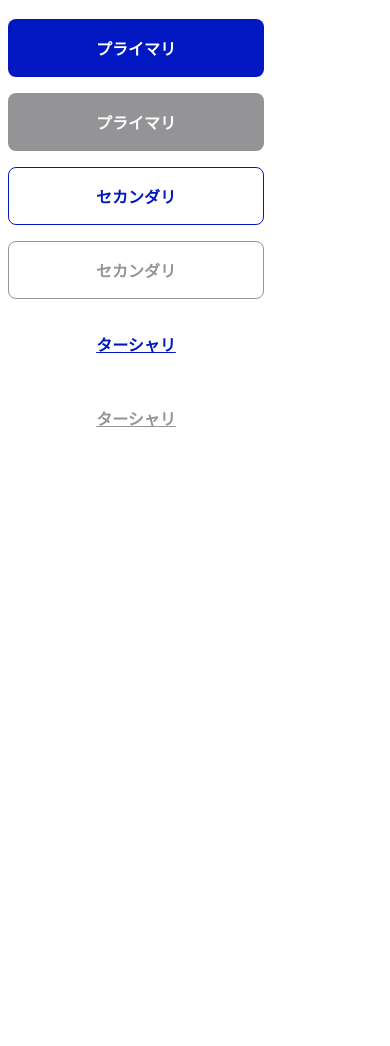
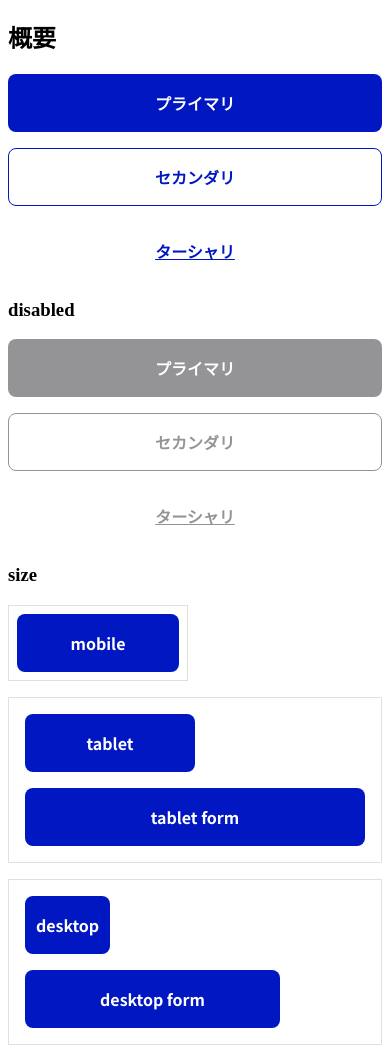
Before and after one commit to kenjiwilkins/dit, a website built with Vite: page index.html in a window 390 px wide. Shown: the part 70-1116 px from the top of the page. Before the commit the page ends 844 px from the top, so only its background shows below. Built offline with nearby package versions, Linux system fonts and the light colour scheme.

Commit message:
add sizes

```diff
--- a/index.html
+++ b/index.html
@@ -16,13 +16,31 @@
   </head>
   <body>
     <h1>ボタン</h1>
+    <h2>概要</h2>
     <div class="column">
       <dit-button>プライマリ</dit-button>
+      <dit-button color="secondary">セカンダリ</dit-button>
+      <dit-button color="tertiary">ターシャリ</dit-button>
+    </div>
+    <h3>disabled</h3>
+    <div class="column">
       <dit-button disabled>プライマリ</dit-button>
-      <dit-button color="secondary">セカンダリ</dit-button>
       <dit-button color="secondary" disabled> セカンダリ </dit-button>
-      <dit-button color="tertiary">ターシャリ</dit-button>
       <dit-button color="tertiary" disabled> ターシャリ </dit-button>
+    </div>
+    <h3>size</h3>
+    <div class="column">
+      <div class="mobile_div">
+        <dit-button media="mobile">mobile</dit-button>
+      </div>
+      <div class="tablet_div">
+        <dit-button media="tablet">tablet</dit-button>
+        <dit-button media="tablet" form="true">tablet form</dit-button>
+      </div>
+      <div class="desktop_div">
+        <dit-button media="desktop">desktop</dit-button>
+        <dit-button media="desktop form">desktop form</dit-button>
+      </div>
     </div>
   </body>
 </html>
--- a/src/dit-button.ts
+++ b/src/dit-button.ts
@@ -11,6 +11,7 @@ import { customElement, property } from "lit/decorators.js";
 import { classMap } from "lit/directives/class-map.js";
 
 type ButtonType = "primary" | "secondary" | "tertiary";
+type MediaType = "mobile" | "tablet" | "desktop";
 
 @customElement("dit-button")
 export class DitButton extends LitElement {
@@ -18,15 +19,21 @@ export class DitButton extends LitElement {
     return {
       color: { type: String, reflect: true },
       disabled: { type: Boolean, reflect: true },
+      media: { type: String, reflect: true },
+      form: { type: Boolean, reflect: true },
     };
   }
   constructor() {
     super();
     this.color = "primary";
     this.disabled = false;
+    this.media = "mobile";
+    this.form = false;
   }
   color: ButtonType = "primary";
   disabled: boolean = false;
+  media: MediaType = "mobile";
+  form: boolean = false;
 
   static get styles() {
     return css`
@@ -46,6 +53,21 @@ export class DitButton extends LitElement {
         font-style: normal;
         font-weight: 700;
         cursor: pointer;
+      }
+      .mobile {
+        width: 100%;
+      }
+      .tablet {
+        width: 50%;
+      }
+      .tablet.form {
+        width: 100%;
+      }
+      .desktop {
+        width: 25%;
+      }
+      .desktop.form {
+        width: 75%;
       }
       .dit-button.primary {
         background-color: #0017c1;
@@ -113,7 +135,7 @@ export class DitButton extends LitElement {
     return html`
       <button
         role="button"
-        class="dit-button ${this.color}"
+        class="dit-button ${this.color} ${this.media} ${this.form && "form"}"
         ?disabled=${this.disabled}
       >
         <slot></slot>
--- a/src/index.css
+++ b/src/index.css
@@ -3,3 +3,27 @@
   flex-direction: column;
   gap: 16px;
 }
+
+.mobile_div {
+  max-width: 162px;
+  padding: 8px;
+  border: solid 1px #e0e0e0;
+}
+
+.tablet_div {
+  display: flex;
+  flex-direction: column;
+  gap: 16px;
+  max-width: 344px;
+  padding: 16px;
+  border: solid 1px #e0e0e0;
+}
+
+.desktop_div {
+  display: flex;
+  flex-direction: column;
+  gap: 16px;
+  max-width: 1024px;
+  padding: 16px;
+  border: solid 1px #e0e0e0;
+}
```
